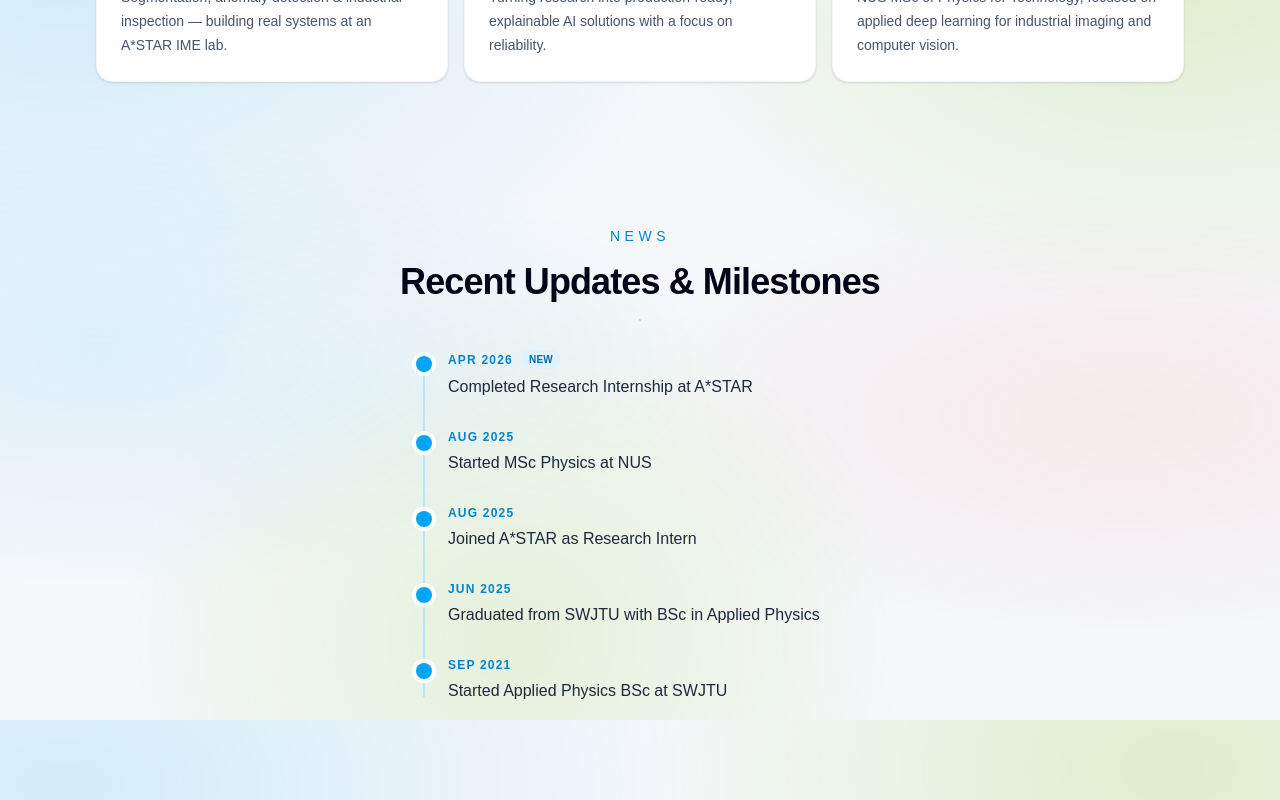
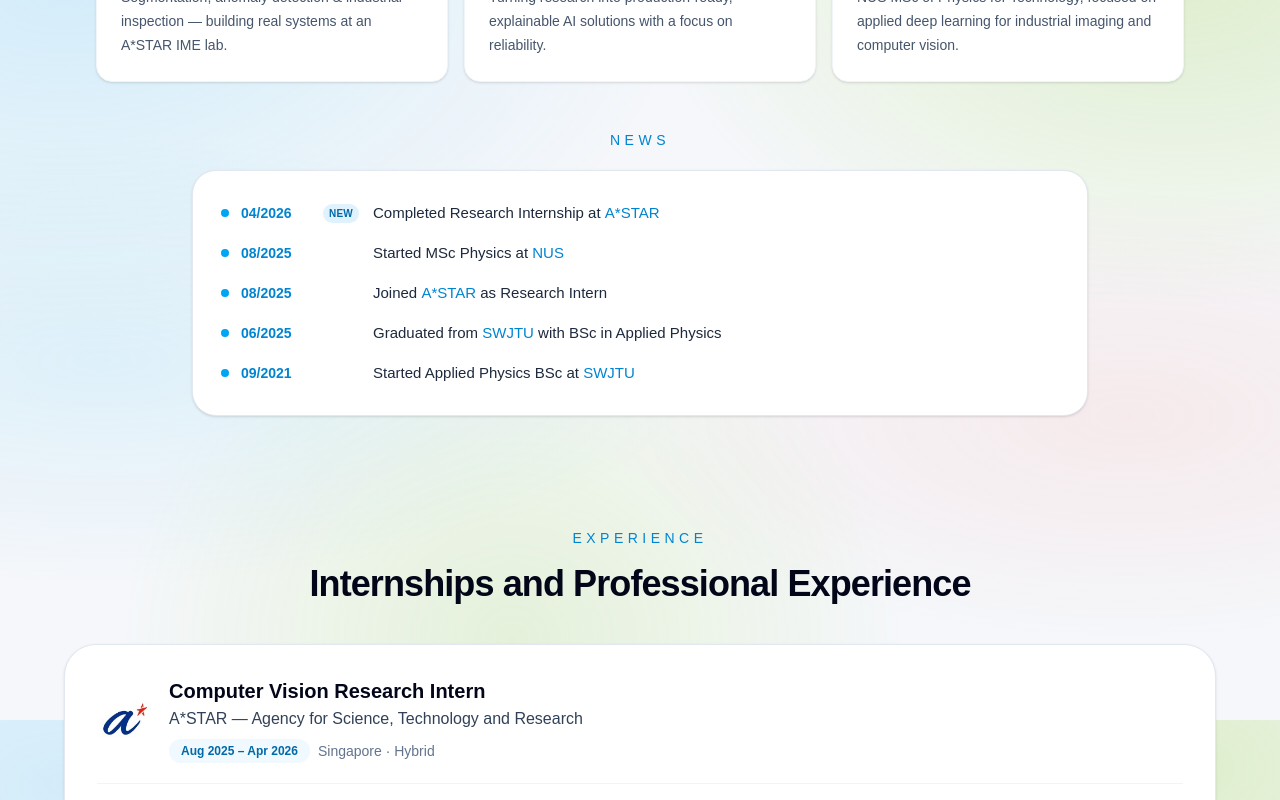
Before and after one commit to Phoenix-XinyuTian/Personal-Website-Xinyu, a Next.js app: page / in a window 1280 px wide. Shown: the part 880-1680 px from the top of the page. Built offline with nearby package versions, Linux system fonts and the light colour scheme; no server answers.

Commit message:
Adjust NewsSection

```diff
--- a/app/components/AboutSection.tsx
+++ b/app/components/AboutSection.tsx
@@ -18,7 +18,7 @@
   const badgeBg = isLife ? "bg-teal-100/60 text-teal-700" : "bg-sky-100/60 text-sky-700";
 
   return (
-    <section id="about" className="pt-4 pb-20">
+    <section id="about" className="pt-4 pb-10">
       <div className="mx-auto max-w-6xl px-6 sm:px-8">
         <p className={`mb-4 text-center text-sm uppercase tracking-[0.32em] ${accentText}`}>
           {t.about.label}
--- a/app/components/NewsSection.tsx
+++ b/app/components/NewsSection.tsx
@@ -1,69 +1,82 @@
 "use client";
 
+import React from "react";
 import { type Translation } from "../data/i18n/en";
 import { type SiteMode } from "../types";
 
-function formatDate(dateStr: string, lang: "en" | "zh"): string {
-  const d = new Date(dateStr + "-01");
-  if (lang === "zh") {
-    return `${d.getFullYear()}年${d.getMonth() + 1}月`;
-  }
-  return d.toLocaleDateString("en-US", { month: "short", year: "numeric" });
+const NEWS_LINKS: Record<string, string> = {
+  "NUS": "https://www.nus.edu.sg",
+  "A*STAR": "https://www.a-star.edu.sg",
+  "SWJTU": "https://www.swjtu.edu.cn",
+  "YouTube channel": "https://www.youtube.com/@Phoenix_Tian",
+  "YouTube 自媒体频道": "https://www.youtube.com/@Phoenix_Tian",
+};
+
+function renderTitleWithLinks(title: string, mode: "work" | "life"): React.ReactNode[] {
+  const keywords = Object.keys(NEWS_LINKS).sort((a, b) => b.length - a.length);
+  const escaped = keywords.map((k) => k.replace(/[.*+?^${}()|[\]\\]/g, "\\$&"));
+  const regex = new RegExp(`(${escaped.join("|")})`, "g");
+  const parts = title.split(regex);
+  const colorClass = mode === "life" ? "text-teal-600 hover:text-teal-800" : "text-sky-600 hover:text-sky-800";
+
+  return parts.map((part, i) => {
+    if (NEWS_LINKS[part]) {
+      return (
+        <a
+          key={i}
+          href={NEWS_LINKS[part]}
+          target="_blank"
+          rel="noopener noreferrer"
+          className={`${colorClass} font-medium hover:underline transition-colors`}
+        >
+          {part}
+        </a>
+      );
+    }
+    return part;
+  });
 }
 
 export default function NewsSection({
   t,
   mode,
-  lang,
 }: {
   t: Translation;
   mode: SiteMode;
   lang: "en" | "zh";
 }) {
-  const accent = mode === "life" ? "text-teal-600" : "text-sky-600";
-  const dotBg = mode === "life" ? "bg-teal-500" : "bg-sky-500";
-  const lineBg = mode === "life" ? "bg-teal-200" : "bg-sky-200";
-  const badgeBg = mode === "life" ? "bg-teal-100 text-teal-700" : "bg-sky-100 text-sky-700";
-
   const raw = mode === "life" ? t.news.lifeItems : t.news.workItems;
-  const now = Date.now();
-  const newThreshold = 90 * 24 * 60 * 60 * 1000;
-
   const sortedItems = [...raw].sort((a, b) => b.date.localeCompare(a.date));
 
   return (
-    <section id="news" className="px-6 py-16 sm:px-8">
-      <div className="mx-auto max-w-2xl">
-        <p className={`text-center text-sm uppercase tracking-[0.32em] ${accent}`}>
+    <section id="news" className="px-6 pt-2 pb-6 sm:px-8 sm:pb-8">
+      <div className="mx-auto max-w-4xl">
+        <p className={`text-center text-sm uppercase tracking-[0.32em] ${mode === "life" ? "text-teal-600" : "text-sky-600"}`}>
           {t.news.label}
         </p>
-        <h2 className="mt-4 text-center text-3xl font-semibold tracking-tight text-slate-950 sm:text-4xl">
-          {t.news.heading}
-        </h2>
 
-        <div className="mt-12 relative mx-auto max-w-md">
-          <div className={`absolute left-[7px] top-2 bottom-2 w-[1.5px] ${lineBg}`} />
-          <ul className="space-y-7">
+        <div className="mt-5 rounded-3xl border border-slate-200 bg-white p-6 shadow-sm sm:p-7">
+          <ul className="space-y-3">
             {sortedItems.map((item, idx) => {
-              const isNew = now - new Date(item.date + "-01").getTime() < newThreshold;
+              const isNew = idx === 0;
+              const [year, month] = item.date.split("-");
+              const formattedDate = `${month}/${year}`;
               return (
-                <li
-                  key={`${item.date}-${idx}`}
-                  className="relative pl-8 motion-safe:animate-[fadeInUp_0.5s_ease-out_both]"
-                  style={{ animationDelay: `${idx * 100}ms` }}
-                >
-                  <span className={`absolute left-0 top-1.5 h-4 w-4 rounded-full ring-4 ring-white ${dotBg}`} />
-                  <div className="flex items-center gap-2 mb-1">
-                    <span className={`text-xs font-semibold uppercase tracking-widest ${accent}`}>
-                      {formatDate(item.date, lang)}
-                    </span>
+                <li key={`${item.date}-${idx}`} className="flex items-center gap-3">
+                  <span className={`shrink-0 h-2 w-2 rounded-full ${mode === "life" ? "bg-teal-500" : "bg-sky-500"}`} />
+                  <span className={`shrink-0 w-[68px] font-mono text-sm font-semibold ${mode === "life" ? "text-teal-600" : "text-sky-600"}`}>
+                    {formattedDate}
+                  </span>
+                  <span className="shrink-0 w-10 flex justify-center">
                     {isNew && (
-                      <span className={`rounded-full px-2 py-0.5 text-[10px] font-bold tracking-wide ${badgeBg}`}>
+                      <span className={`inline-flex items-center rounded-full px-1.5 py-0.5 text-[10px] font-bold tracking-wide ${mode === "life" ? "bg-teal-100 text-teal-700" : "bg-sky-100 text-sky-700"}`}>
                         {t.news.newBadge}
                       </span>
                     )}
-                  </div>
-                  <p className="text-base leading-7 text-slate-800">{item.title}</p>
+                  </span>
+                  <span className="flex-1 text-[15px] leading-7 text-slate-800">
+                    {renderTitleWithLinks(item.title, mode)}
+                  </span>
                 </li>
               );
             })}
--- a/app/data/i18n/zh.ts
+++ b/app/data/i18n/zh.ts
@@ -175,7 +175,7 @@
   news: {
     label: "动态",
     heading: "近期动态与里程碑",
-    newBadge: "新",
+    newBadge: "最新",
     workItems: [
       { date: "2026-04", title: "结束在 A*STAR 的科研实习项目" },
       { date: "2025-08", title: "开始在 NUS 的硕士学习" },
```
